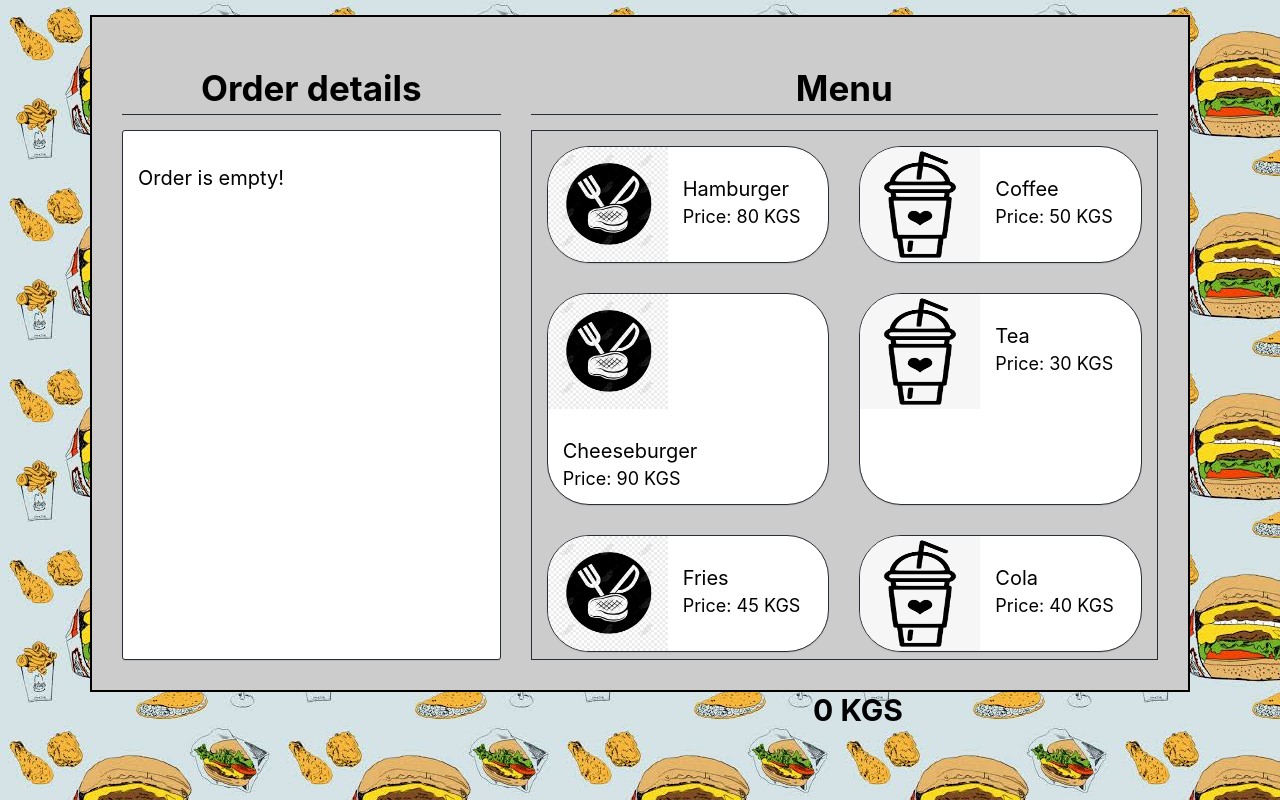
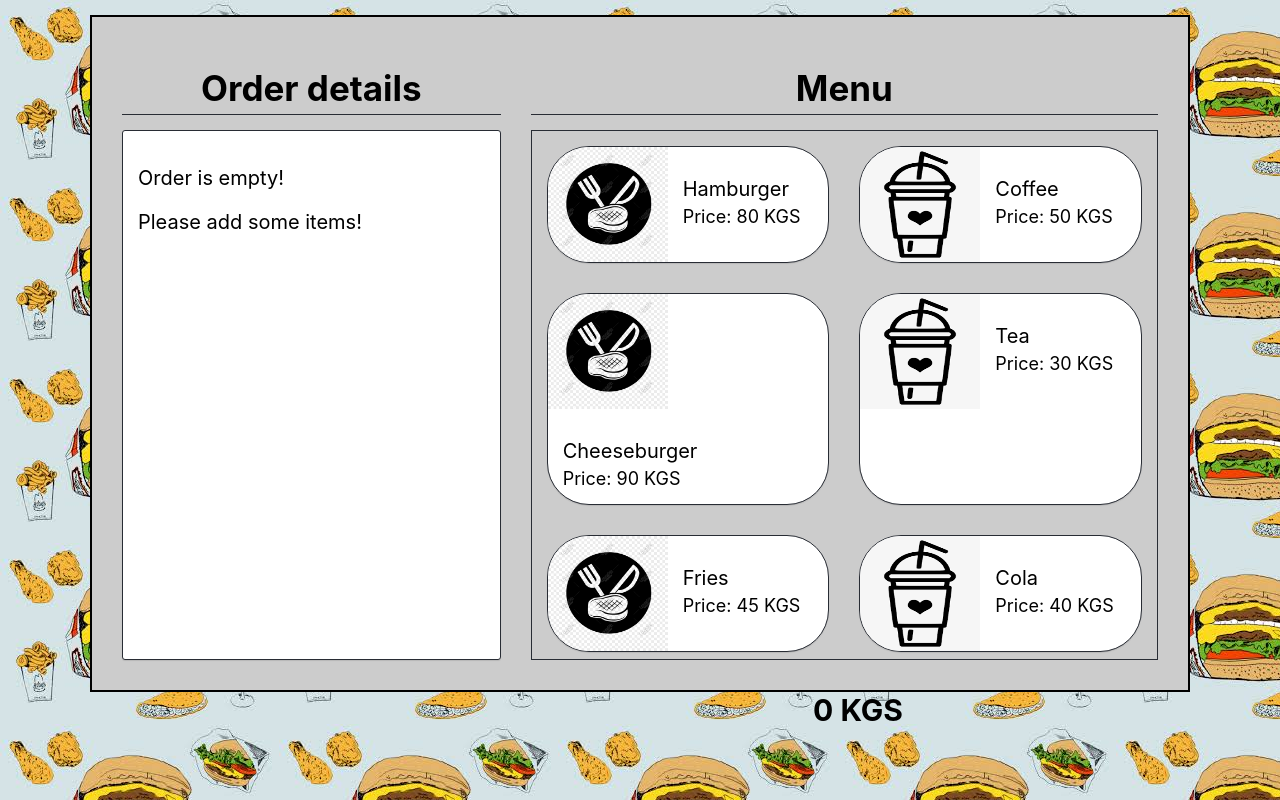
Before and after one commit to KimV1086/exam7, a React (Create React App) app: page / in a window 1280 px wide. Built offline with nearby package versions, Linux system fonts and the light colour scheme.

Commit message:
change App

```diff
--- a/src/App.js
+++ b/src/App.js
@@ -93,6 +93,7 @@ class App extends Component {
             orderList = (
                 <div className="order-inner">
                     <p>Order is empty!</p>
+                    <p>Please add some items!</p>
                 </div>
             )
         }
```
